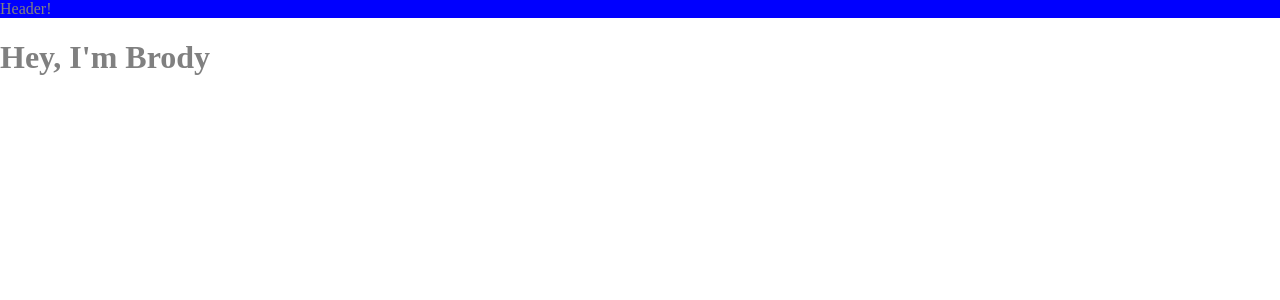
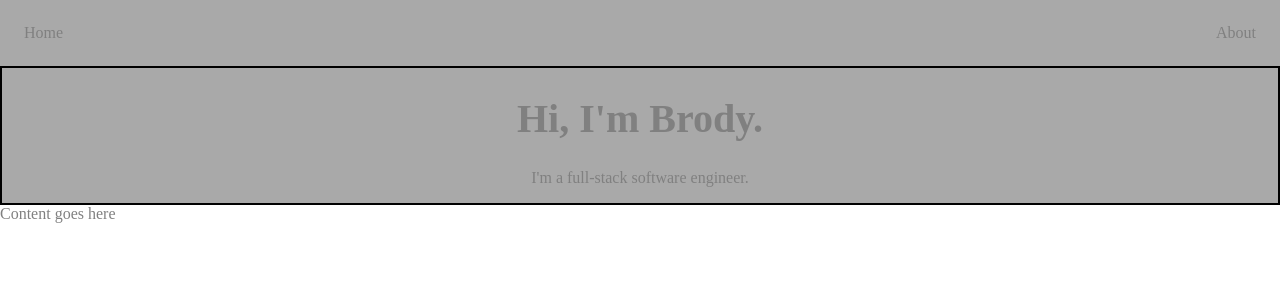
Before and after one commit to brodyd795/personal-site, a Next.js app: page / in a window 1280 px wide. Shown: the top 300 px of the page. Built offline with nearby package versions, Linux system fonts and the light colour scheme.

Commit message:
Get basic header content

```diff
--- a/components/header.tsx
+++ b/components/header.tsx
@@ -1,9 +1,51 @@
 import styled from 'styled-components';
+import Link from 'next/link';
 
 const StyledHeader = styled.div`
-    background-color: blue;
+    background-color: darkgray;
+`;
+
+const StyledTopBar = styled.div`
+    display: flex;
+    justify-content: space-between;
+    padding: 8px;
+`;
+
+const StyledHero = styled.div`
+    border: 2px solid black;
+`;
+
+const StyledLink = styled.a`
+    text-decoration: none;
+    padding: 16px;
+
+    :hover {
+        cursor: pointer;
+    }
+`;
+
+const StyledH1 = styled.h1`
+    font-size: 40px;
+    text-align: center;
+`;
+
+const StyledDescription = styled.p`
+    text-align: center;
 `;
 
 export const Header = () => (
-    <StyledHeader>{'Header!'}</StyledHeader>
+    <StyledHeader>
+        <StyledTopBar>
+            <Link href={'/'}>
+                <StyledLink>{'Home'}</StyledLink>
+            </Link>
+            <Link href={'/about'}>
+                <StyledLink>{'About'}</StyledLink>
+            </Link>
+        </StyledTopBar>
+        <StyledHero>
+            <StyledH1>{'Hi, I\'m Brody.'}</StyledH1>
+            <StyledDescription>{'I\'m a full-stack software engineer.'}</StyledDescription>
+        </StyledHero>
+    </StyledHeader>
 );
--- a/pages/index.tsx
+++ b/pages/index.tsx
@@ -5,7 +5,7 @@ import {Container} from '../components/container';
 const Home = () => (
     <Container>
         <main>
-            <h1>{"Hey, I'm Brody"}</h1>
+            <div>{'Content goes here'}</div>
         </main>
     </Container>
 );
```
